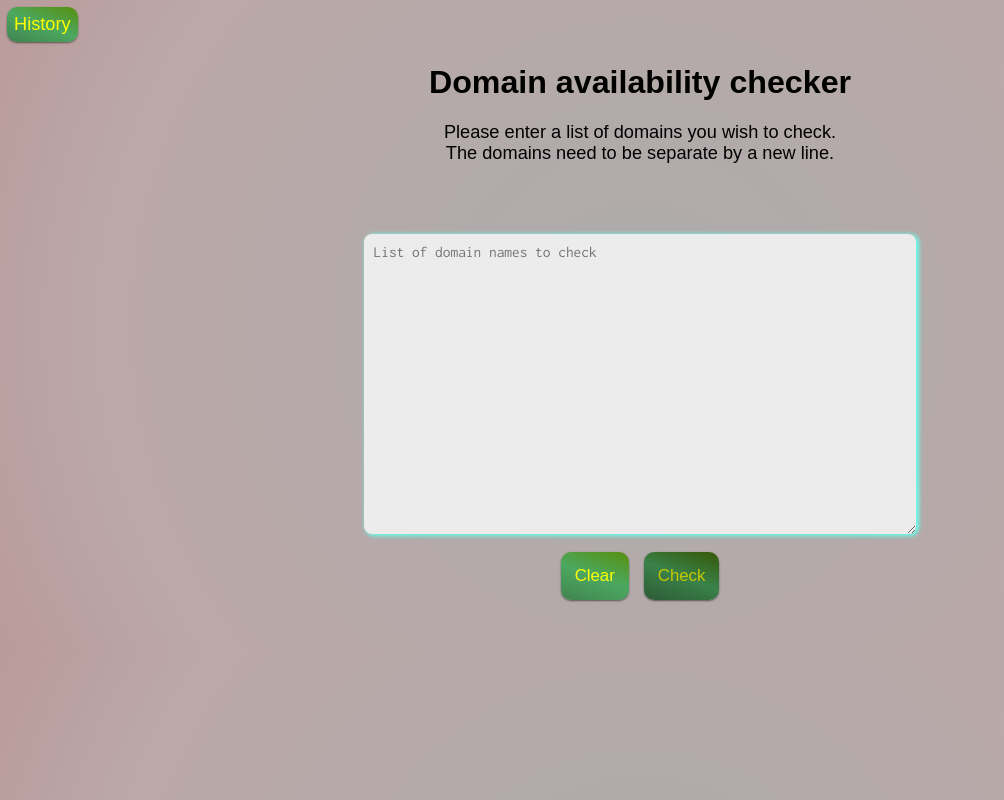
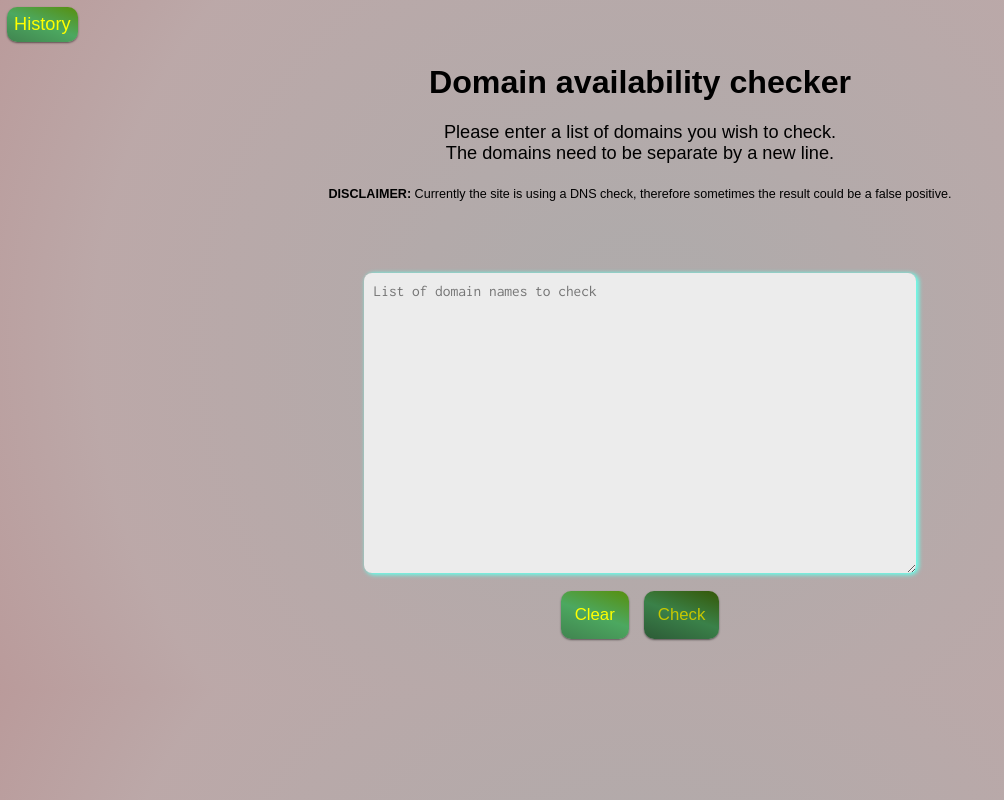
Before and after one commit to mendz/domain-availability-checker, a React (Create React App) app: page / in a window 1280 px wide. Shown: the whole page, without its empty margins (0-1004 px from the left). Built offline with nearby package versions, Linux system fonts and the light colour scheme; a web font is replaced by a local one.

Commit message:
add a disclaimer about the check

```diff
--- a/src/components/UI/Header/Header.js
+++ b/src/components/UI/Header/Header.js
@@ -1,4 +1,4 @@
-import React from 'react'
+import React from 'react';
 
 import classes from './Header.module.css';
 
@@ -10,7 +10,10 @@ const Header = () => (
          <br />
          The domains need to be separate by a new line.
       </p>
+      <p>
+         <small><strong>DISCLAIMER:</strong> Currently the site is using a DNS check, therefore sometimes the result could be a false positive.</small>
+      </p>
    </div>
 );
 
-export default Header
+export default Header;
--- a/src/components/UI/Header/Header.module.css
+++ b/src/components/UI/Header/Header.module.css
@@ -1,5 +1,5 @@
 .Title {
-   font-family: 'Cantarell', sans-serif;
+  font-family: "Cantarell", sans-serif;
   font-size: 2.3rem;
 }
 
--- a/src/index.css
+++ b/src/index.css
@@ -33,14 +33,23 @@ body {
   -webkit-font-smoothing: antialiased;
   -moz-osx-font-smoothing: grayscale;
   background: #a19b9b;
-   background: radial-gradient(circle, #a19b9bd7 15%, #af9898d7 75%, #ad8888d7 100%);
+  background: radial-gradient(
+    circle,
+    #a19b9bd7 15%,
+    #af9898d7 75%,
+    #ad8888d7 100%
+  );
 }
 
 body * {
-   font-family: 'Cantarell', sans-serif;
+  font-family: "Cantarell", sans-serif;
 }
 
 code {
   font-family: source-code-pro, Menlo, Monaco, Consolas, "Courier New",
     monospace;
 }
+
+small {
+  font-size: 0.9rem;
+}
```
Lines whose indentation alone changed are shown as unchanged.
